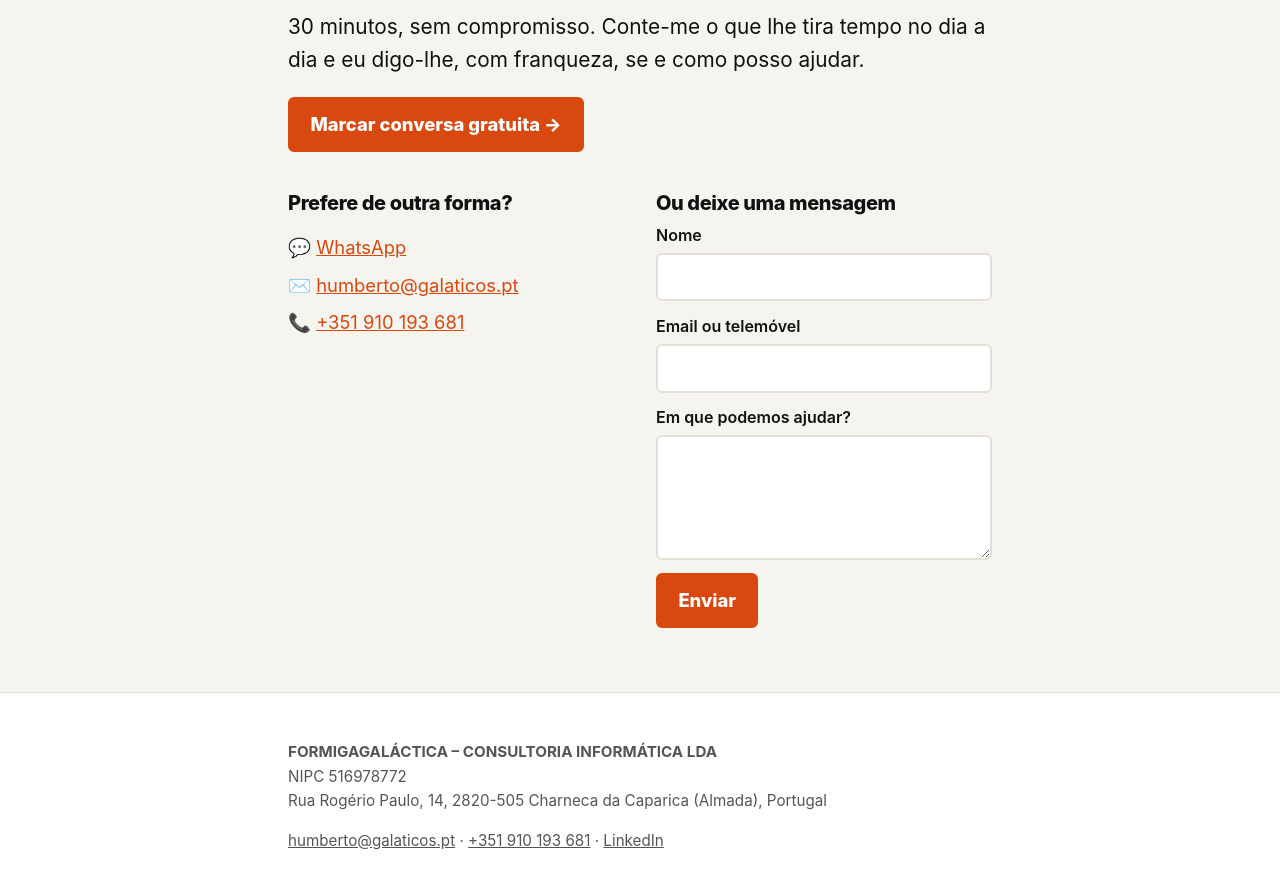
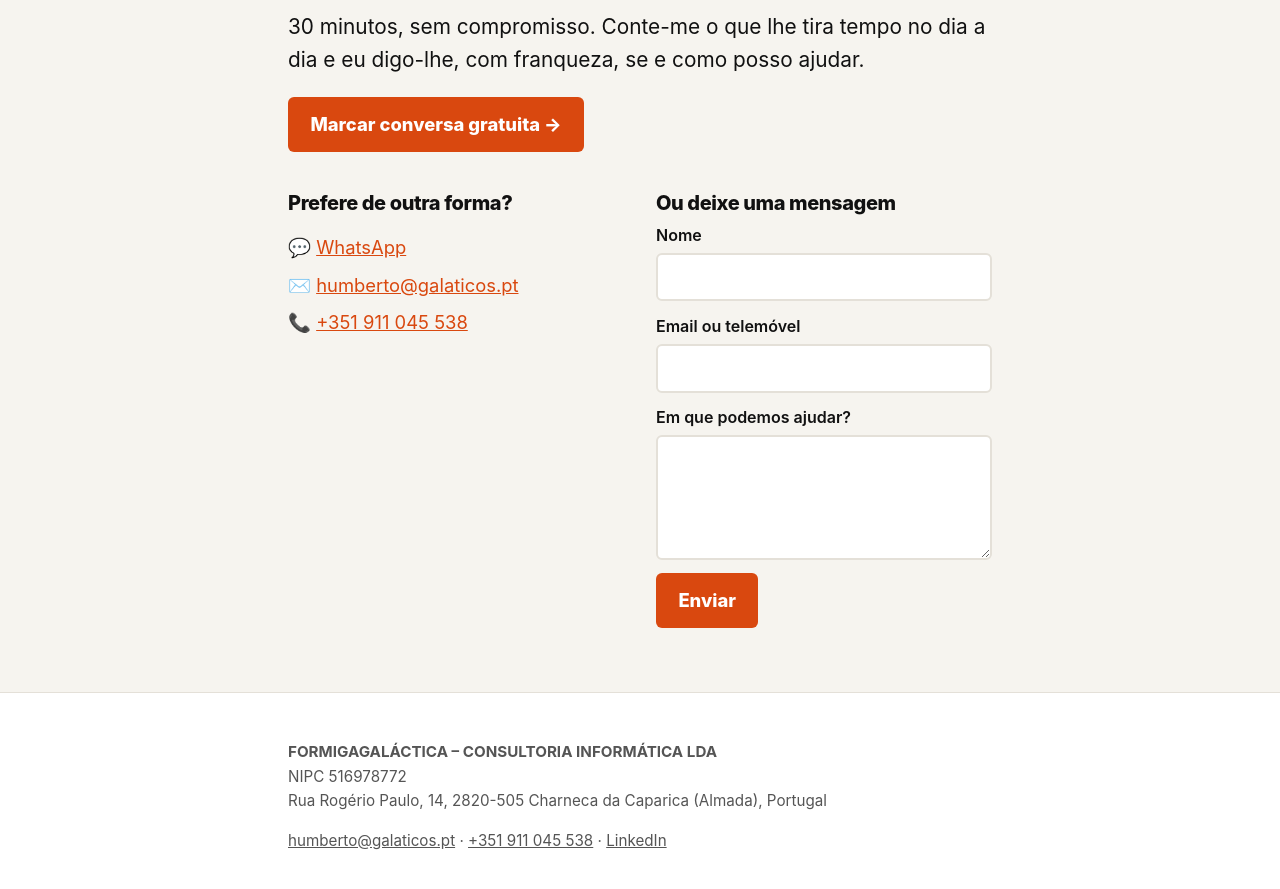
Before and after one commit to frenesim/formiga-galatica, a Jekyll site: the page built from index.html, in a window 1280 px wide and 900 px high, scrolled down 6142 px. Shown: the top 889 px of the window. Built offline with Jekyll 4.4.1, drawn with Linux system fonts in a browser that asks for light colours.

Commit message:
Update phone and WhatsApp number
Co-Authored-By: Claude Sonnet 5.5 <noreply@anthropic.com>
Claude-Session: https://claude.ai/code/session_01GYyDDY3f3G27BdPbFGyKzA

```diff
--- a/_config.yml
+++ b/_config.yml
@@ -17,8 +17,8 @@ company:
   lon: -9.197
   hours: "Mo-Fr 09:00-18:00"
   email: humberto@galaticos.pt
-  phone: "+351 910 193 681"
-  whatsapp: "351910193681"
+  phone: "+351 911 045 538"
+  whatsapp: "351911045538"
   calendly: "https://calendly.com/humberto-pinto1"
   linkedin: "https://www.linkedin.com/in/humbertopinto/"
 
```
